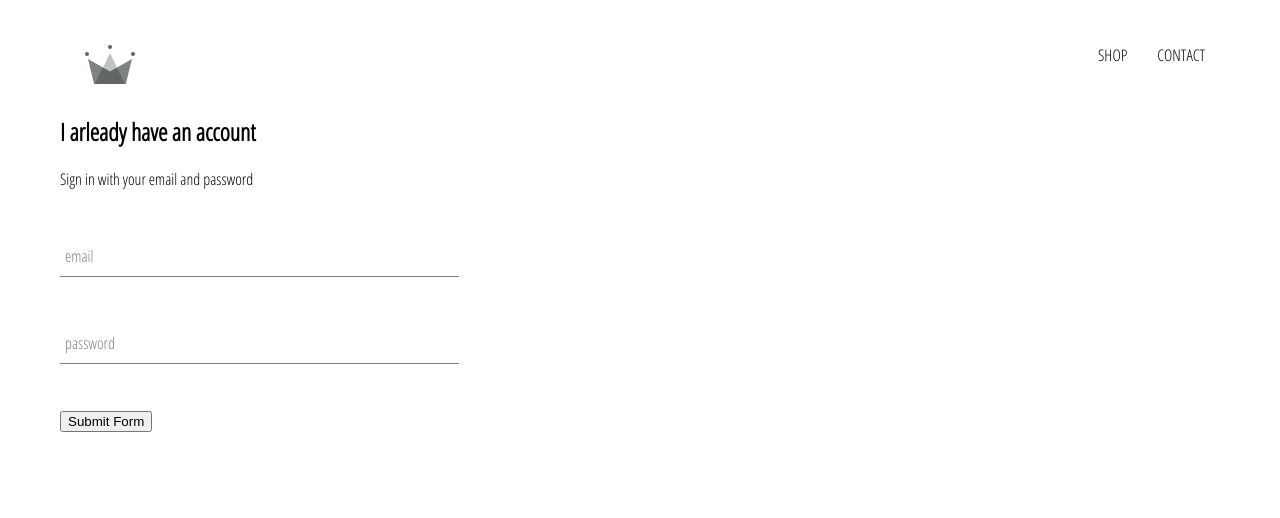
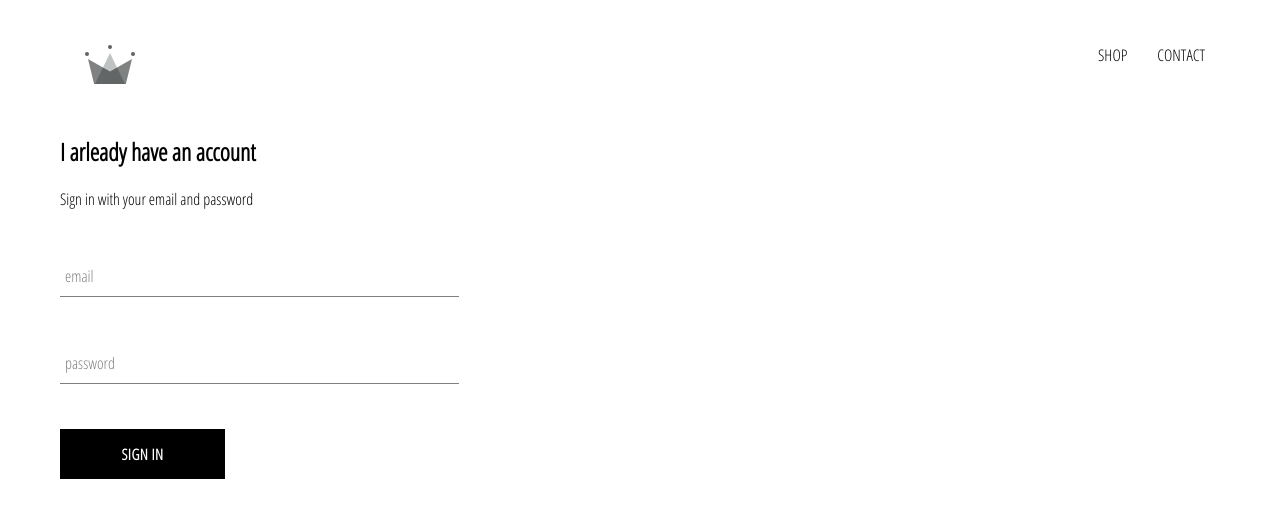
Before and after one commit to JamieDawson/Wildcard, a React (Create React App) app in the folder crwn-clothing/: page /signin in a window 1280 px wide. Shown: the top 518 px of the page. Built offline with nearby package versions, Linux system fonts and the light colour scheme.

Commit message:
updated signin page

```diff
--- a/crwn-clothing/package.json
+++ b/crwn-clothing/package.json
@@ -6,7 +6,7 @@
     "@testing-library/jest-dom": "^4.2.4",
     "@testing-library/react": "^9.3.2",
     "@testing-library/user-event": "^7.1.2",
-    "node-sass": "^4.13.1",
+    "node-sass": "^4.14.1",
     "react": "^16.12.0",
     "react-dom": "^16.12.0",
     "react-router-dom": "^5.1.2",
--- /dev/null
+++ b/crwn-clothing/src/components/custom-button/custom-button.component.jsx
@@ -0,0 +1,11 @@
+import React from 'react';
+import './custom-button.styles.scss';
+
+
+const CustomButton = ({ children, ...otherProps}) => (
+    <button className='custom-button' {...otherProps}>
+        {children}
+    </button>
+);
+
+export default CustomButton;
--- /dev/null
+++ b/crwn-clothing/src/components/custom-button/custom-button.styles.scss
@@ -0,0 +1,22 @@
+.custom-button {
+  min-width: 165px;
+  width: auto;
+  height: 50px;
+  letter-spacing: 0.5px;
+  line-height: 50px;
+  padding: 0 35px 0 35px;
+  font-size: 15px;
+  background-color: black;
+  color: white;
+  text-transform: uppercase;
+  font-family: 'Open Sans Condensed';
+  font-weight: bolder;
+  border: none;
+  cursor: pointer;
+
+  &:hover {
+    background-color: white;
+    color: black;
+    border: 1px solid black;
+  }
+}
--- a/crwn-clothing/src/components/sign-in/sign-in.component.jsx
+++ b/crwn-clothing/src/components/sign-in/sign-in.component.jsx
@@ -1,5 +1,6 @@
 import React from 'react';
 import FormInput from '../form-iput/form-input.component';
+import CustomButton from '../custom-button/custom-button.component'
 
 import './sign-in.styles.scss';
 
@@ -53,7 +54,7 @@
                     />
 
 
-                <input type="submit" value="Submit Form"/>
+                <CustomButton type="submit"> Sign In</CustomButton>
             </form>
             </div>
         )
--- a/crwn-clothing/src/components/sign-in/sign-in.styles.scss
+++ b/crwn-clothing/src/components/sign-in/sign-in.styles.scss
@@ -1,3 +1,9 @@
 .sign-in {
     width: 30vw;
+    display: flex;
+    flex-direction: column;
+
+    .title {
+        margin: 10px 0;
+    }
 }
```
Also changed, not shown: 1 other file (tests, documents, lock files or other folders).
